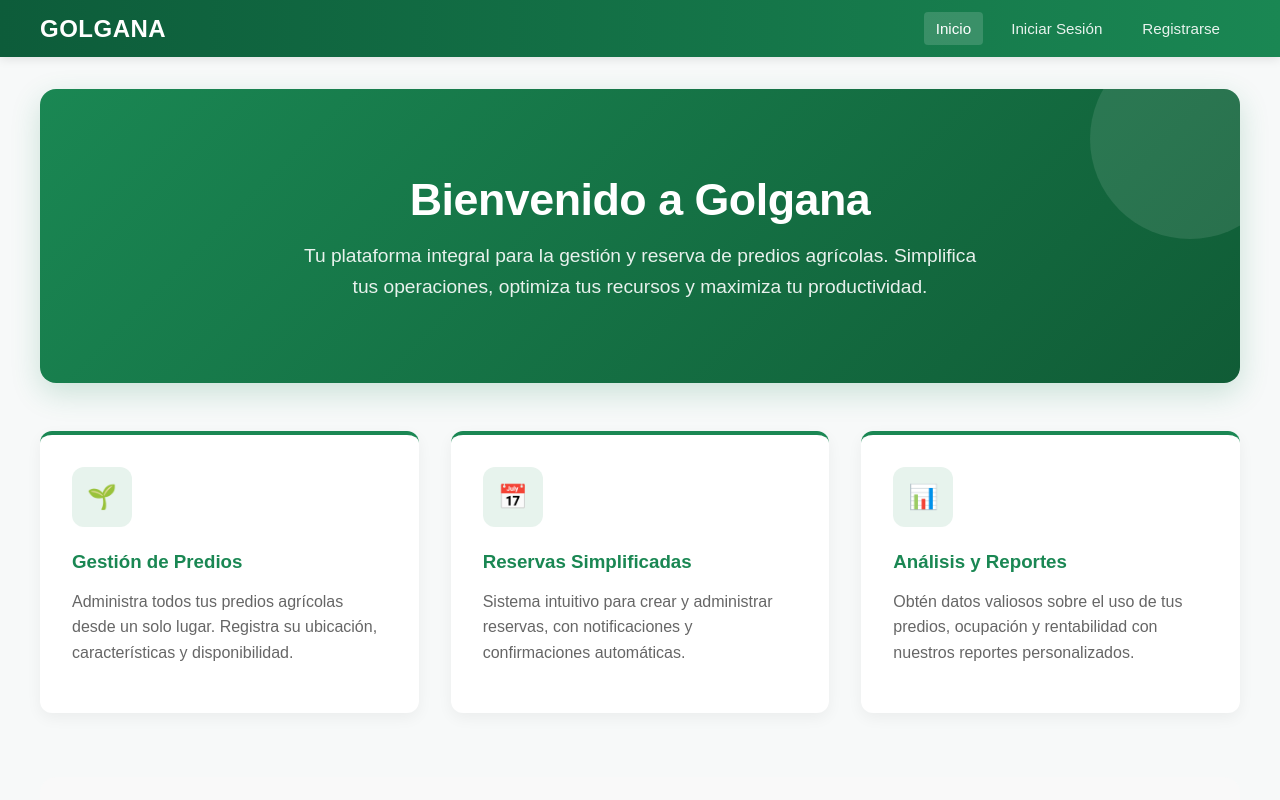
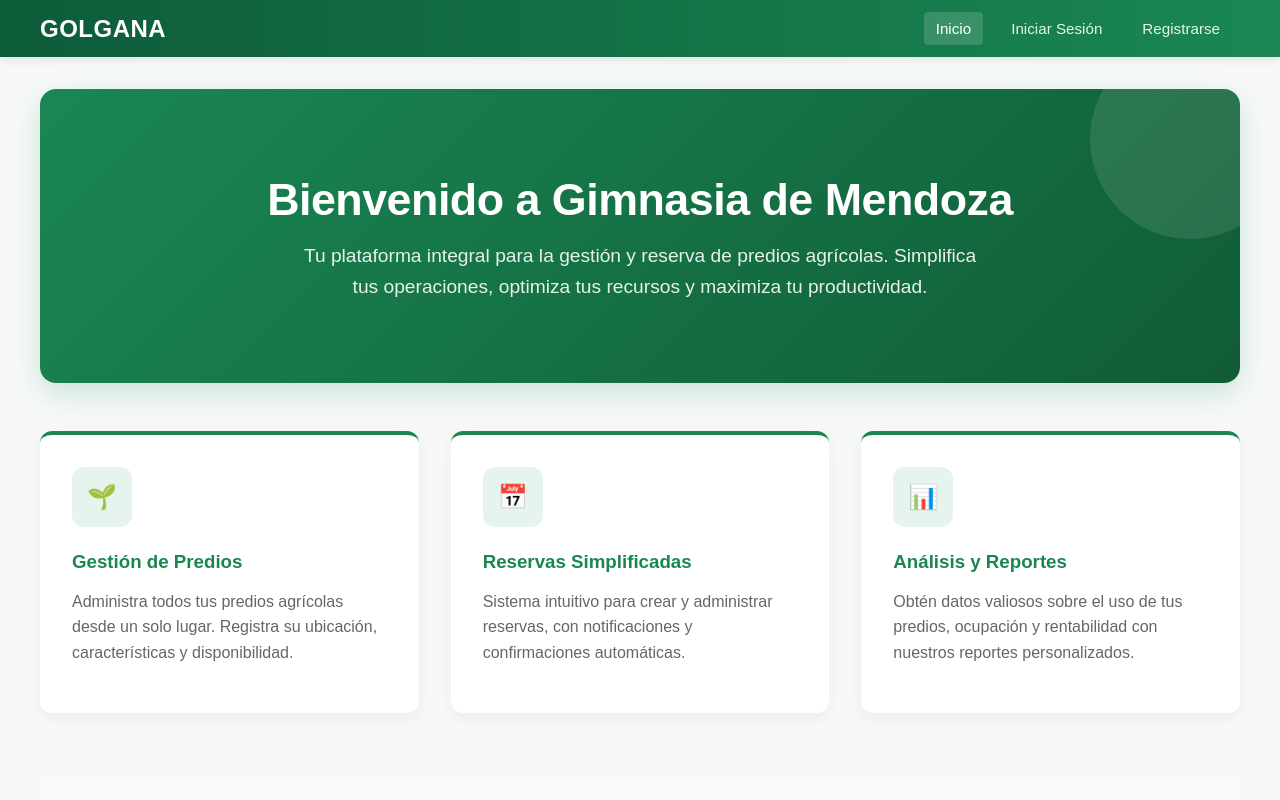
Before and after one commit to gabimac03/DespliegueGolGana2, a React (Vite) app in the folder appdemo/frontend/: page / in a window 1280 px wide. Shown: the top 800 px of the page. Built offline with nearby package versions, Linux system fonts and the light colour scheme; no server answers; some icons are missing.

Commit message:
Cambio de titulo en Home.jsx

```diff
--- a/appdemo/frontend/src/pages/Home.jsx
+++ b/appdemo/frontend/src/pages/Home.jsx
@@ -6,7 +6,7 @@ const Home = () => {
   return (
     <div className="home-container">
       <section className="hero-section">
-        <h1>Bienvenido a Golgana</h1>
+        <h1>Bienvenido a Gimnasia de Mendoza</h1>
         <p>
           Tu plataforma integral para la gestión y reserva de predios agrícolas.
           Simplifica tus operaciones, optimiza tus recursos y maximiza tu productividad.
```
